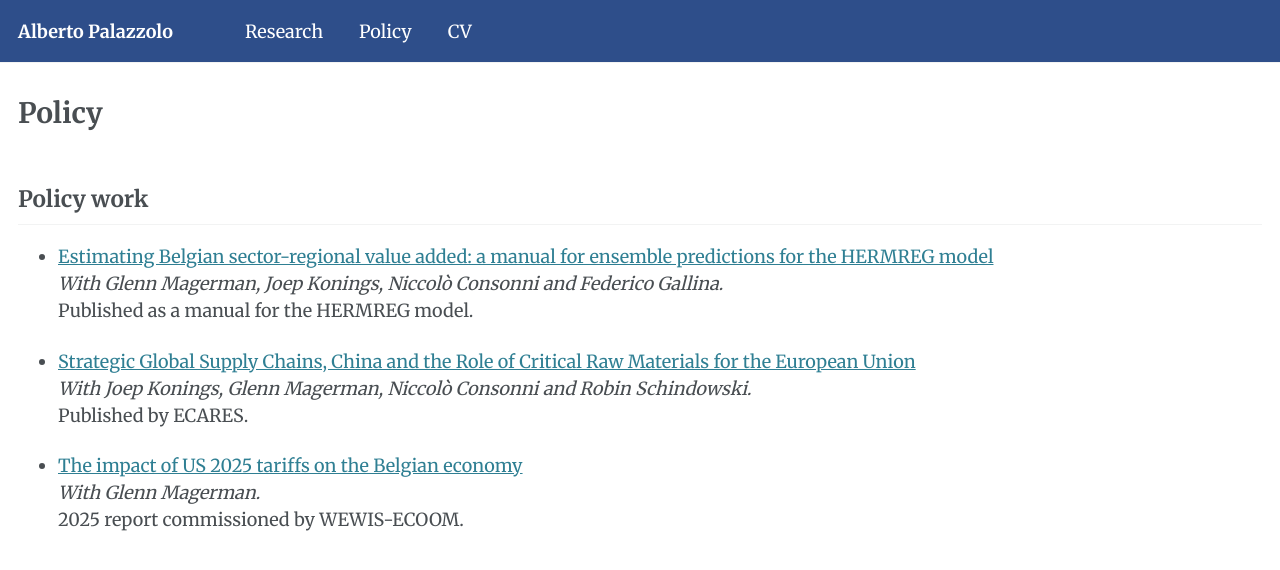
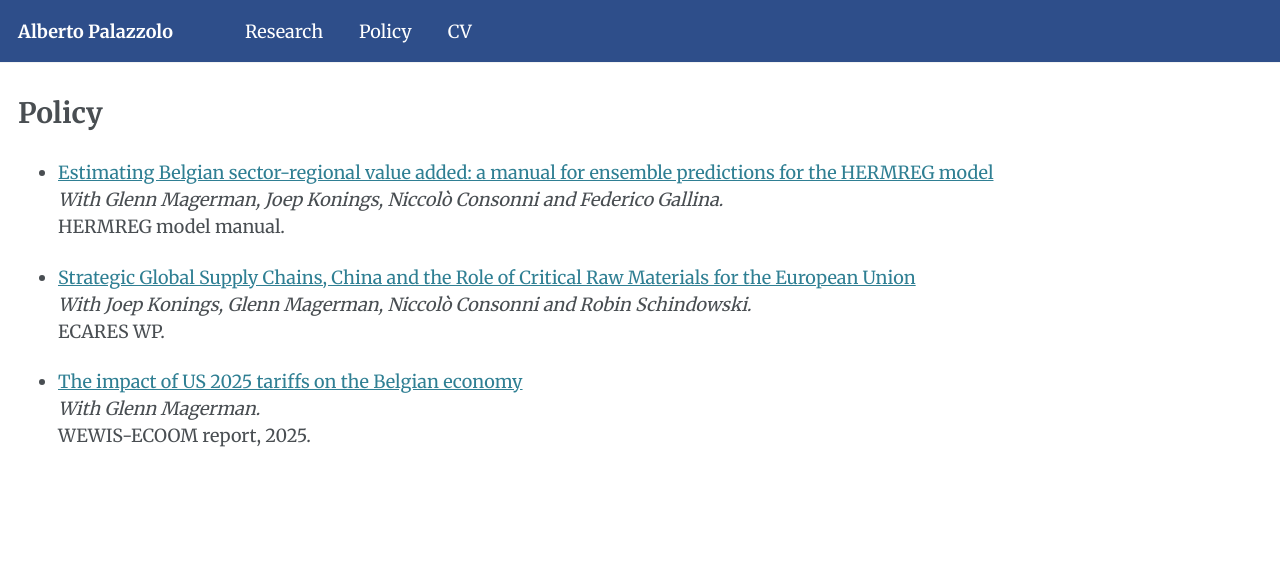
Before and after one commit to albepal/albepal.github.io, a Jekyll site: the page built from _pages/policy.md, in a window 1280 px wide. Shown: the top 570 px of the page. Built offline with Jekyll 4.4.1, drawn with Linux system fonts in a browser that asks for light colours.

Commit message:
Update policy publication links and formatting

```diff
--- a/_pages/policy.md
+++ b/_pages/policy.md
@@ -6,16 +6,14 @@
   - /policy
 ---
 
-## Policy work
-
 * [Estimating Belgian sector-regional value added: a manual for ensemble predictions for the HERMREG model](https://albepal.github.io/files/HERMREG_Report.pdf)
   *With Glenn Magerman, Joep Konings, Niccolò Consonni and Federico Gallina.*
-  Published as a manual for the HERMREG model.
+  HERMREG model manual.
 
-* [Strategic Global Supply Chains, China and the Role of Critical Raw Materials for the European Union](https://ecares.ulb.be/all-publications/)
+* [Strategic Global Supply Chains, China and the Role of Critical Raw Materials for the European Union](https://ecares.ulb.be/wp-content/uploads/2025/04/Strategic-Global-Supply-Chains-China-and-the-Role-of-Critical-Raw-Materials-for-the-European-Union.pdf)
   *With Joep Konings, Glenn Magerman, Niccolò Consonni and Robin Schindowski.*
-  Published by ECARES.
+  ECARES WP.
 
-* [The impact of US 2025 tariffs on the Belgian economy](https://ecares.ulb.be/all-publications/)
+* [The impact of US 2025 tariffs on the Belgian economy](https://ecares.ulb.be/wp-content/uploads/2025/04/The-impact-of-US-2025-tariffs-on-the-Belgian-economy.pdf)
   *With Glenn Magerman.*
-  2025 report commissioned by WEWIS-ECOOM.
+  WEWIS-ECOOM report, 2025.
```
